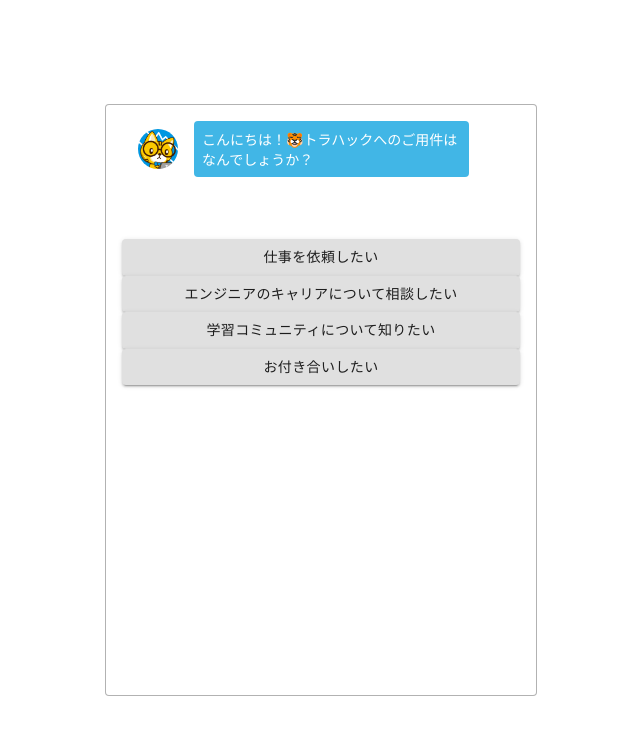
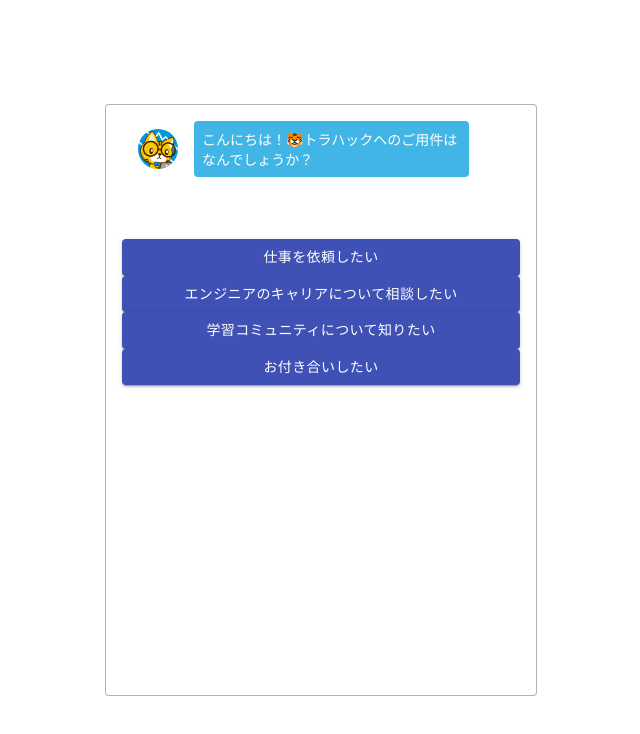
Before and after one commit to issei1213/chatbot-demo_youtube, a React (Create React App) app in the folder chatbot-demo/: page / in a window 1280 px wide. Shown: the top 734 px of the page, without its empty margins (319-959 px from the left). Built offline with nearby package versions, Linux system fonts and the light colour scheme.

Commit message:
fix #6 update

```diff
--- a/chatbot-demo/src/App.jsx
+++ b/chatbot-demo/src/App.jsx
@@ -15,6 +15,7 @@ export default class App extends React.Component {
       dataset: defaultDataset,
       open: false
     }
+    this.selectAnswer = this.selectAnswer.bind(this)
   }
 
   displayNextQuestion = (nextQuestionId) => {
@@ -64,7 +65,7 @@ export default class App extends React.Component {
         <section className="c-section">
           <div className="c-box">
             <Chats chats={this.state.chats} />
-            <AnswersList answers={this.state.answers}/>
+            <AnswersList answers={this.state.answers} select={this.selectAnswer}/>
           </div>
         </section>
       );
--- a/chatbot-demo/src/components/Answer.jsx
+++ b/chatbot-demo/src/components/Answer.jsx
@@ -12,7 +12,7 @@ const Answer = (props) => {
   // const classes = useStyles();
 
   return(
-    <Button variant="contained">
+    <Button variant="contained" color="primary" onClick={() => props.select(props.content, props.nextId)}>
       {props.content}
     </Button>
 
--- a/chatbot-demo/src/components/AnswersList.jsx
+++ b/chatbot-demo/src/components/AnswersList.jsx
@@ -5,7 +5,7 @@ const AnswersList = (props) => {
   return(
     <div className="c-grid__answer">
       {props.answers.map((value, index) => {
-        return <Answer content={value.content} key={index.toString()}/>
+        return <Answer content={value.content} nextId={value.nextId} key={index.toString()} select={props.select}/>
       })}
     </div>
   )
```
